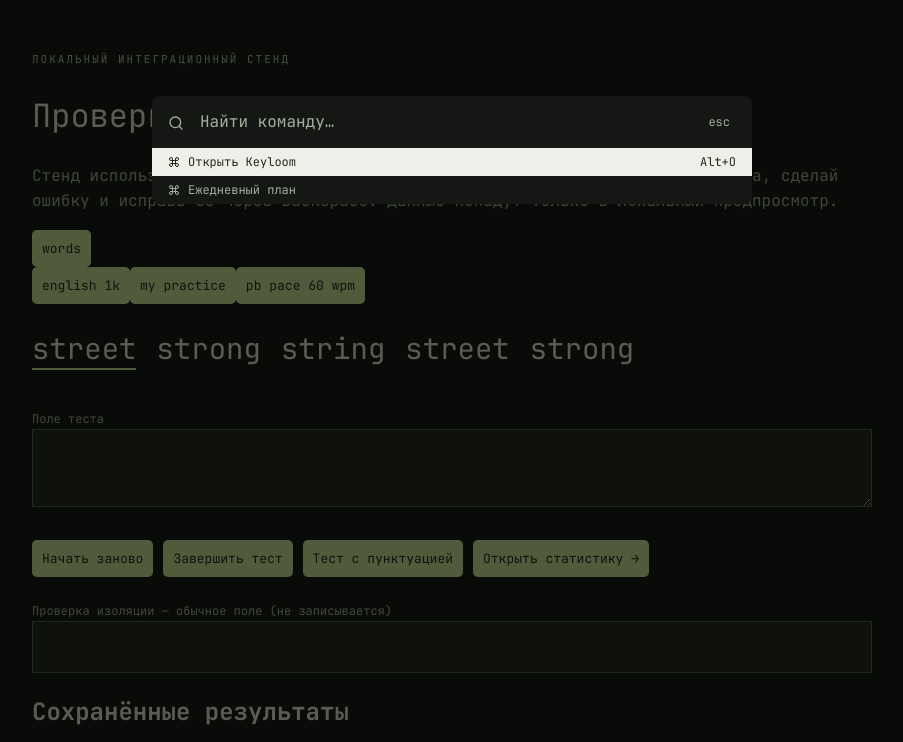
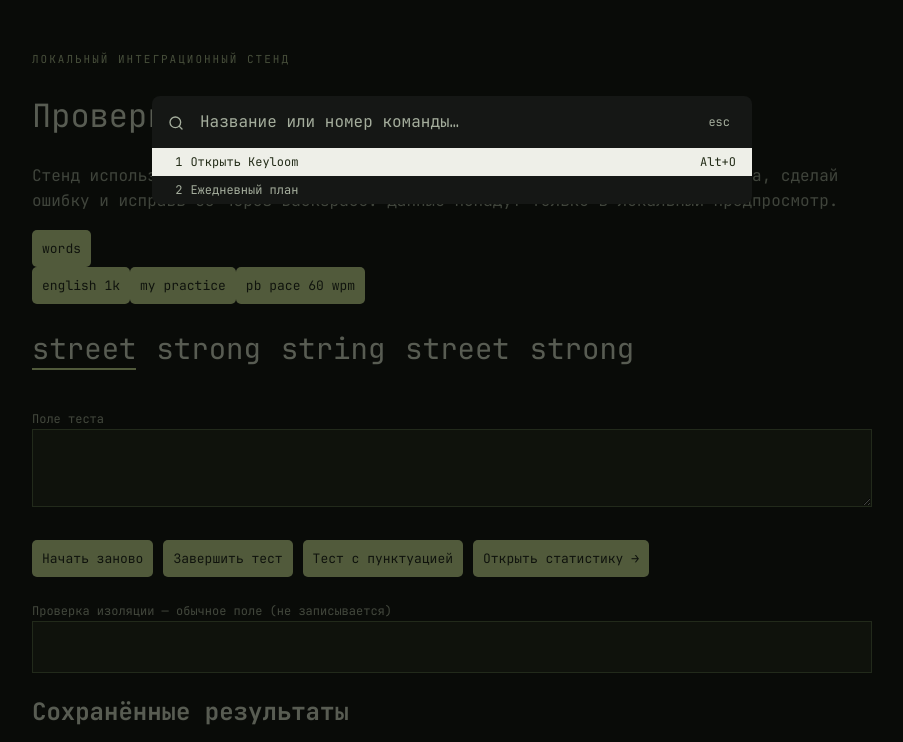
Before and after one commit to MishaNyKarl/keyloom, a browser extension: page dev/fixture.html in a window 1280 px wide. Both pictures are taken after a click on the button "Команды (Alt+K)". Shown: the top 742 px of the page, without its empty margins (188-1091 px from the left). Drawn offline with Linux system fonts and the light colour scheme.

Commit message:
feat(extension): select numbered commands from palette search

```diff
--- a/extension/keyboard.css
+++ b/extension/keyboard.css
@@ -89,13 +89,10 @@
   font-size: .75rem;
   line-height: .75rem;
 }
-.keyloom-command-list button::before {
-  content: '';
-  width: .75rem;
-  height: .75rem;
-  flex: 0 0 .75rem;
-  background: currentColor;
-  mask: url('icons/lucide/command.svg') center / contain no-repeat;
+.keyloom-command-number {
+  flex: 0 0 2ch;
+  text-align: right;
+  font-variant-numeric: tabular-nums;
 }
 #keyloom-command-menu button:hover,
 #keyloom-command-menu button:focus-visible,
--- a/extension/keyboard.js
+++ b/extension/keyboard.js
@@ -1,21 +1,29 @@
 (() => {
   function create({commands, canOpen = () => true, theme, escape = false, hidePointer = false}) {
     let dialog, input, list, error, previousFocus, busy = false, pointerTimer;
+    let menuCommands = [];
     const ready = () => canOpen() && !document.querySelector('dialog[open]:not(#keyloom-command-menu)');
     const available = () => commands.filter(command => !command.available || command.available());
     const stop = event => { event.preventDefault(); event.stopImmediatePropagation(); };
     function render() {
       const query = input.value.trim().toLowerCase();
-      const matches = available().filter(command =>
-        (command.label + ' ' + (command.alias ?? '')).toLowerCase().includes(query));
+      const numeric = /^\d+$/.test(query);
+      const matches = menuCommands.filter(({command, number}) => {
+        if (command.available && !command.available()) return false;
+        if (numeric) return number === Number(query);
+        return (command.label + ' ' + (command.alias ?? '')).toLowerCase().includes(query);
+      });
       list.replaceChildren();
-      for (const command of matches) {
+      for (const {command, number} of matches) {
         const button = document.createElement('button');
         button.type = 'button';
+        const ordinal = document.createElement('span');
+        ordinal.className = 'keyloom-command-number';
+        ordinal.textContent = String(number);
         const label = document.createElement('span');
         label.className = 'keyloom-command-label';
         label.textContent = command.label;
-        button.append(label);
+        button.append(ordinal, label);
         if (command.key) {
           const hint = document.createElement('kbd');
           hint.textContent = 'Alt+' + command.key.slice(3);
@@ -29,7 +37,7 @@
         empty.textContent = 'Команды не найдены';
         list.append(empty);
       }
-      return matches;
+      return matches.map(entry => entry.command);
     }
     async function run(command) {
       if (busy || !ready() || (command.available && !command.available())) return;
@@ -57,7 +65,7 @@
         close.addEventListener('click', () => dialog.close());
         input = document.createElement('input');
         input.type = 'search';
-        input.placeholder = 'Найти команду…';
+        input.placeholder = 'Название или номер команды…';
         input.setAttribute('aria-label', 'Найти команду Keyloom');
         heading.append(input, close);
         list = document.createElement('div');
@@ -99,6 +107,7 @@
         previousFocus = document.activeElement;
         dialog.showModal();
       }
+      menuCommands = available().map((command, index) => ({command, number:index + 1}));
       input.value = '';
       error.textContent = '';
       render();
```
Also changed, not shown: test/keyboard.test.mjs (+35 -0 lines), README.md.
